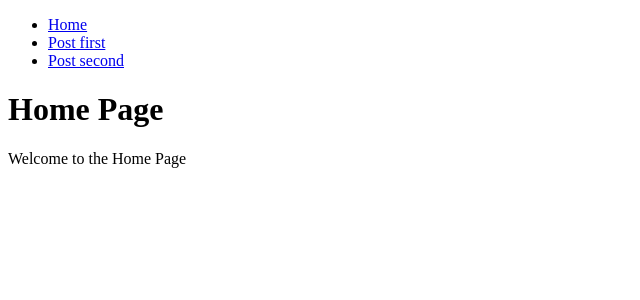
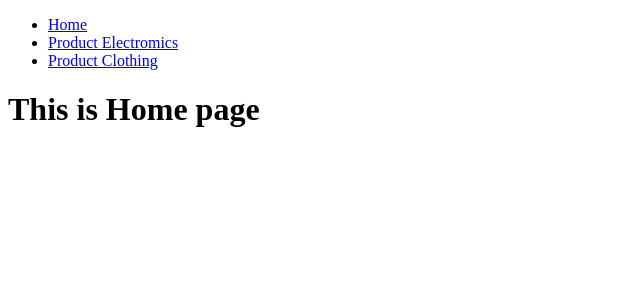
Before and after one commit to CHANDAN-su/reactApplication, a React (Vite) app: page / in a window 1280 px wide. Shown: the top 300 px of the page, without its empty margins (0-640 px from the left). Built offline with nearby package versions, Linux system fonts and the light colour scheme.

Commit message:
Dynamic Routes with Multiple Parameters
You can define multiple dynamic parameters in the route path. For example, consider a case where you need to navigate to a product page that has both category and productId as dynamic parameters.

```diff
--- /dev/null
+++ b/Component/RecatRouterDom/DynamicRoutes/MultipleParametersDynamicRoute.jsx
@@ -0,0 +1,35 @@
+import React from 'react'
+import { Routes, Route, Link, useParams } from "react-router-dom";
+
+const Product = () => {
+    const {category, productId} = useParams();
+    return <h1>Categous: {category}, Product Id: {productId}</h1>
+}
+
+function MultipleParametersDynamicRoute() {
+  return (
+    <>
+        <div>
+            <nav>
+                <ul>
+                    <li>
+                        <Link to="/">Home</Link>
+                    </li>
+                    <li>
+                        <Link to="product/electromics/123">Product Electromics</Link>
+                    </li>
+                    <li>
+                        <Link to="product/clothing/123">Product Clothing</Link>
+                    </li>
+                </ul>
+            </nav>
+        </div>
+        <Routes>
+            <Route path='/' element={<h1>This is Home page</h1>} />
+            <Route path='product/:category/:productId' element={<Product/>} />
+        </Routes>
+    </>
+  )
+}
+
+export default MultipleParametersDynamicRoute
--- a/src/App.jsx
+++ b/src/App.jsx
@@ -16,6 +16,7 @@ import Lauout from "../Component/RecatRouterDom/Lauout";
 import MainLayout from "../Component/RecatRouterDom/MainLayout";
 import MainApp from "../Component/RecatRouterDom/NestedRoute/MainApp";
 import Dynamicroute from "../Component/RecatRouterDom/DynamicRoutes/Dynamicroute";
+import MultipleParametersDynamicRoute from "../Component/RecatRouterDom/DynamicRoutes/MultipleParametersDynamicRoute";
 import reactLogo from './assets/react.svg'
 import viteLogo from '/vite.svg'
 import './App.css'
@@ -90,7 +91,8 @@ function App() {
 
       {/* <MainApp/> */}
       <BrowserRouter>
-        <Dynamicroute/>
+        {/* <Dynamicroute/> */}
+        <MultipleParametersDynamicRoute/>
       </BrowserRouter>
 
     </>
```
